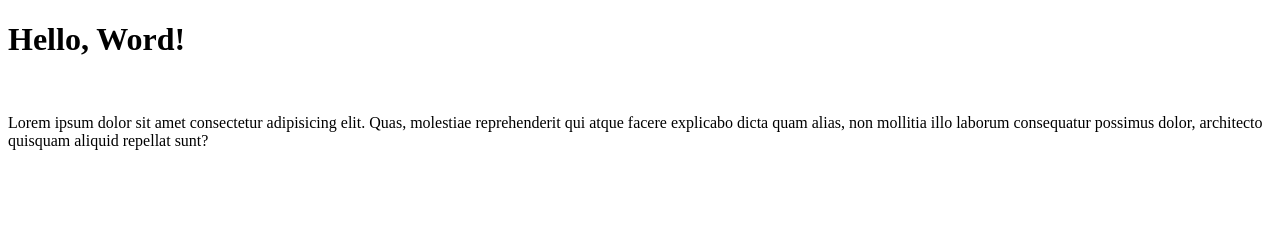
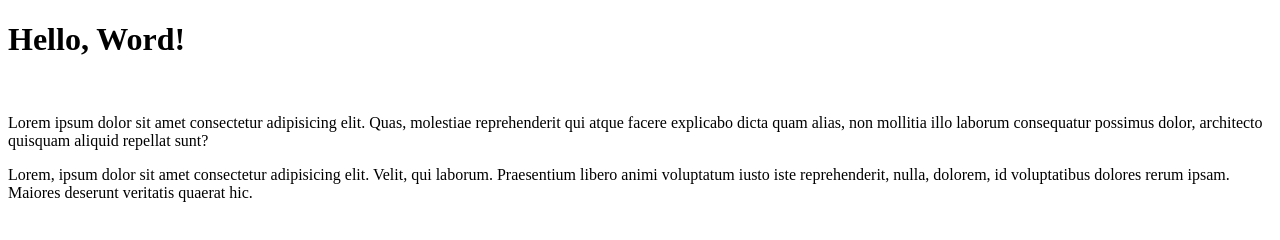
Before and after one commit to PauloCSS2/Hello-Word, a plain HTML site: page Site-exemplo/index.html in a window 1280 px wide. Drawn offline with Linux system fonts and the light colour scheme.

Commit message:
Adicionei mais um paragrafo

```diff
--- a/Site-exemplo/index.html
+++ b/Site-exemplo/index.html
@@ -10,8 +10,12 @@
 
     <h1>Hello, Word!</h1>
     <br>
-    <p>Lorem ipsum dolor sit amet consectetur adipisicing elit. Quas, molestiae reprehenderit qui atque facere explicabo dicta quam alias, non mollitia illo laborum consequatur possimus dolor, architecto quisquam aliquid repellat sunt?
+    <p>
+        Lorem ipsum dolor sit amet consectetur adipisicing elit. Quas, molestiae reprehenderit qui atque facere explicabo dicta quam alias, non mollitia illo laborum consequatur possimus dolor, architecto quisquam aliquid repellat sunt?
     </p>
 
+    <p>
+        Lorem, ipsum dolor sit amet consectetur adipisicing elit. Velit, qui laborum. Praesentium libero animi voluptatum iusto iste reprehenderit, nulla, dolorem, id voluptatibus dolores rerum ipsam. Maiores deserunt veritatis quaerat hic.
+    </p>
 </body>
 </html>
```
